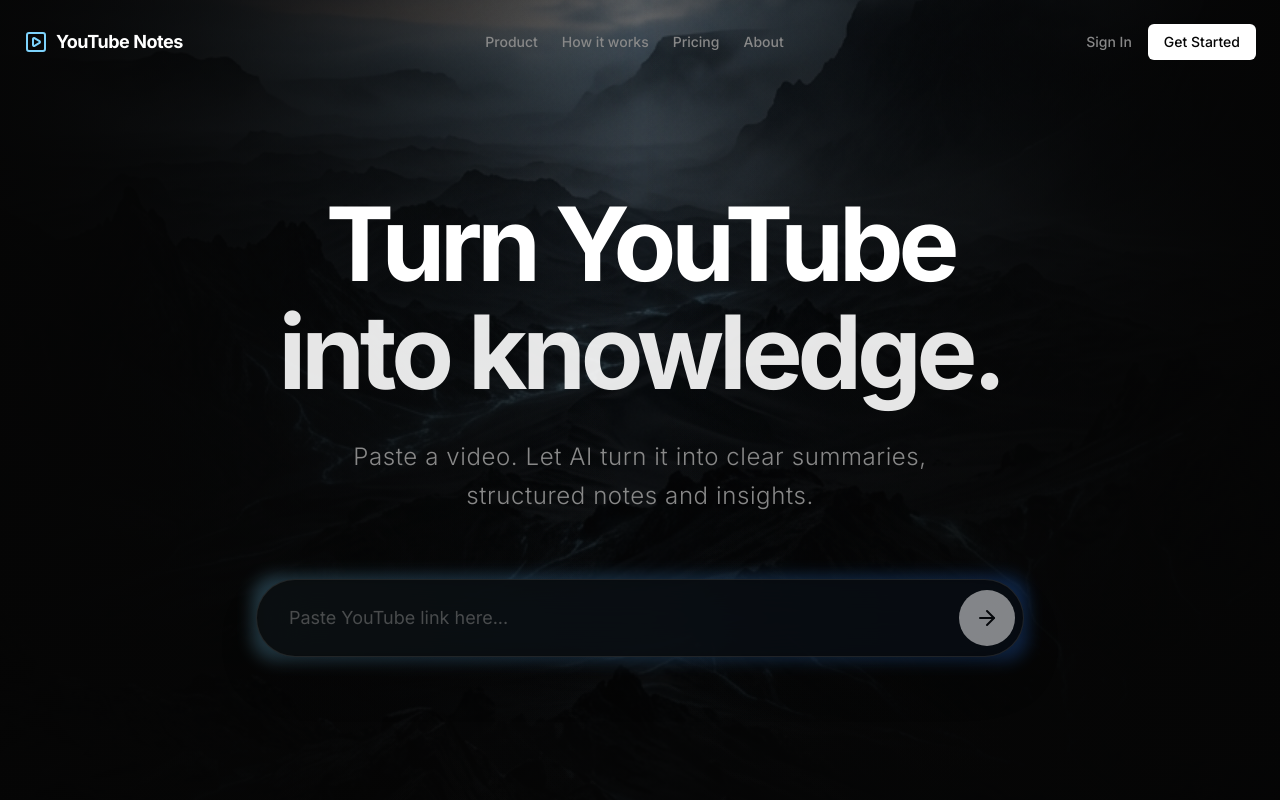
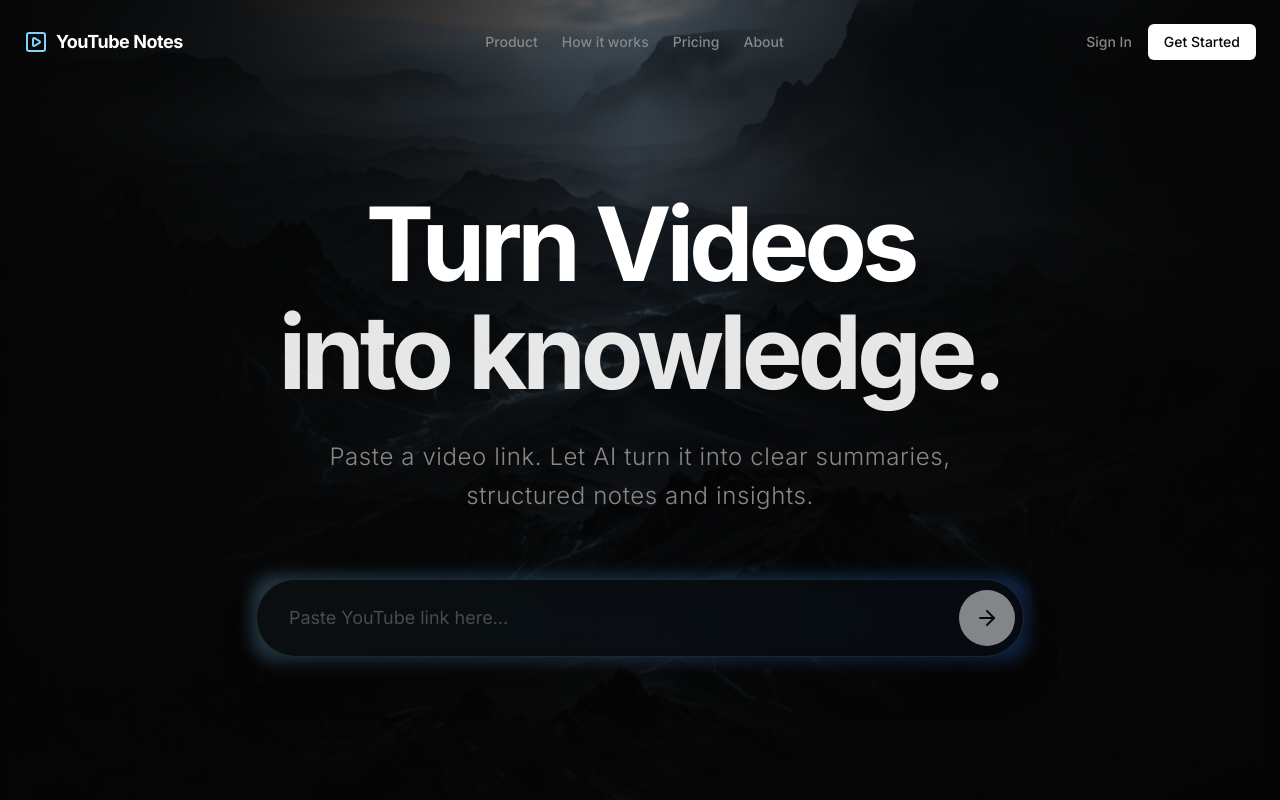
Before and after one commit to Ayan-Ansari-18/Youtube-Notes-App, a Next.js app: page / in a window 1280 px wide. Shown: the top 800 px of the page. Built offline with nearby package versions, Linux system fonts and the light colour scheme; no server answers.

Commit message:
fix: Update branding to 'YT Notes' to comply with Google review guidelines

```diff
--- a/app/layout.tsx
+++ b/app/layout.tsx
@@ -12,8 +12,8 @@
 
 export const metadata: Metadata = {
   metadataBase: new URL("https://ytnotes.in"),
-  title: "YouTube Notes — Turn Videos Into Knowledge",
-  description: "Use AI to turn YouTube videos into clear summaries, structured notes, key takeaways and actionable insights.",
+  title: "YT Notes — Turn Videos Into Knowledge",
+  description: "Use AI to turn videos into clear summaries, structured notes, key takeaways and actionable insights.",
 };
 
 export default function RootLayout({
--- a/components/hero/HeroSection.tsx
+++ b/components/hero/HeroSection.tsx
@@ -54,12 +54,12 @@
 
       <div className="container relative z-10 mx-auto px-4 text-center mt-12">
         <h1 className="hero-title opacity-0 editorial-heading max-w-6xl mx-auto mb-8">
-          Turn YouTube <br />
+          Turn Videos <br />
           <span className="text-foreground/90">into knowledge.</span>
         </h1>
 
         <p className="hero-desc opacity-0 editorial-body max-w-2xl mx-auto mb-16">
-          Paste a video. Let AI turn it into clear summaries, structured notes and insights.
+          Paste a video link. Let AI turn it into clear summaries, structured notes and insights.
         </p>
 
         <div className="hero-input opacity-0 w-full max-w-3xl mx-auto">
```
